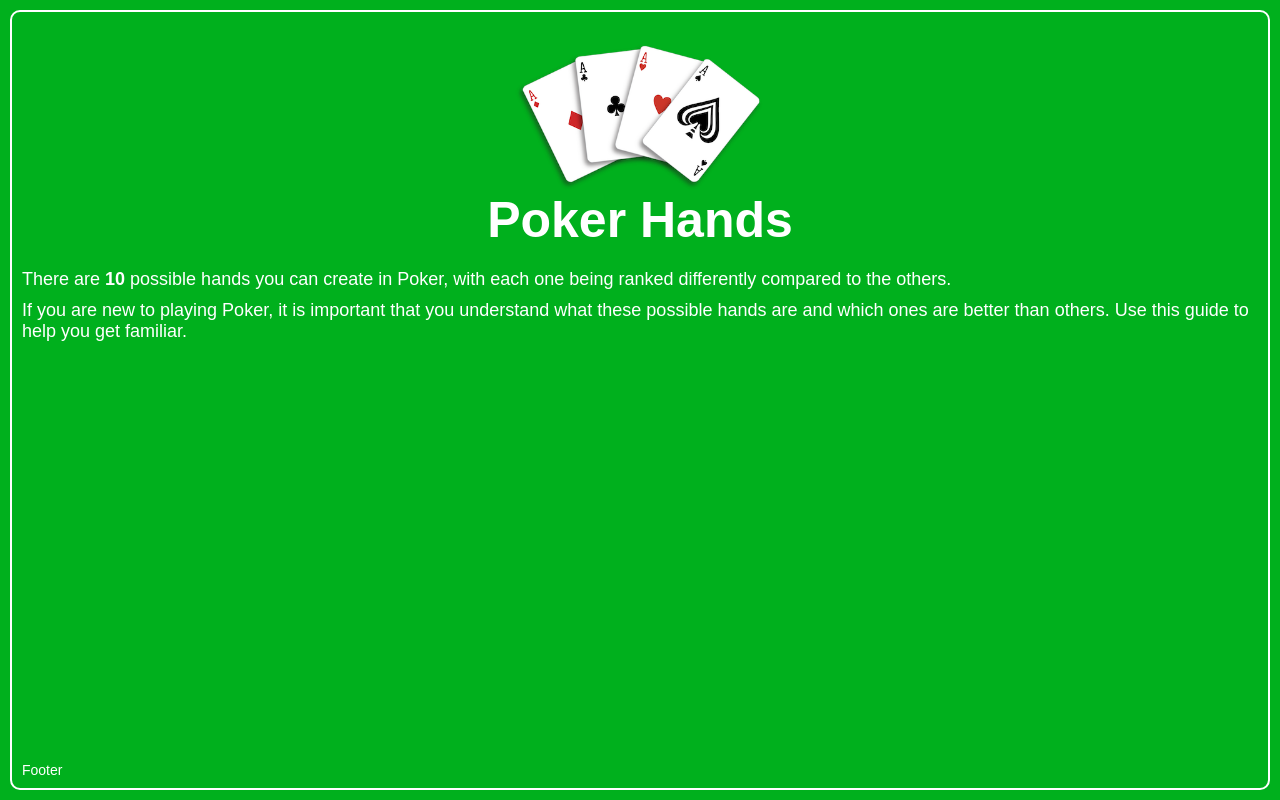
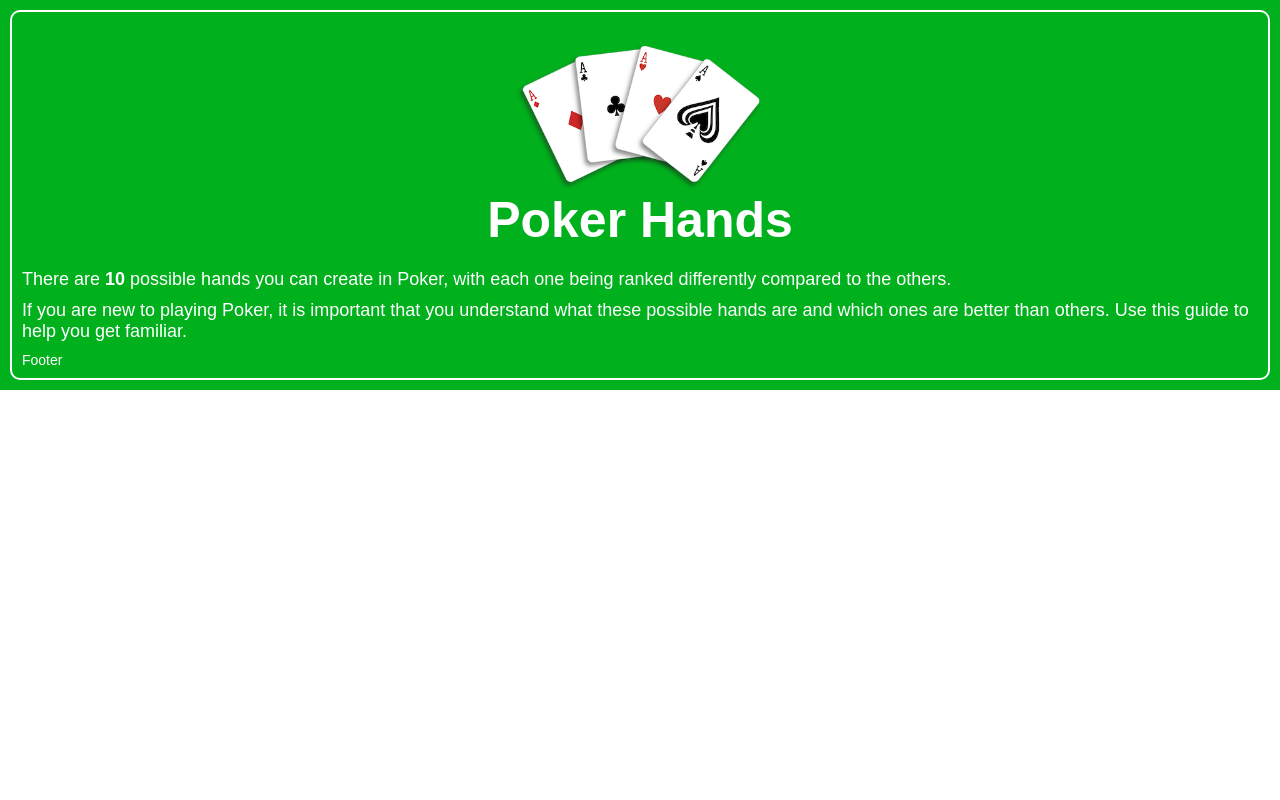
Before and after one commit to cjshelton/poker-hands, a Next.js app: page / in a window 1280 px wide. Built offline with nearby package versions, Linux system fonts and the light colour scheme.

Commit message:
Fix height

```diff
--- a/styles/Home.module.scss
+++ b/styles/Home.module.scss
@@ -2,13 +2,13 @@
 
 .home {
     background-color: $poker-green;
-    height: 100%;
+    min-height: 100%;
     padding: 1rem;
 
     color: $white;
 
     &__inner {
-        height: 100%;
+        min-height: 100%;
         display: flex;
         flex-direction: column;
         padding: 1rem;
@@ -45,9 +45,9 @@
     }
 
     &__intro {
+        margin-bottom: 1rem;
+
         font-size: 1.8rem;
-
-        margin-bottom: 1rem;
     }
 
     &__content {
--- a/styles/globals.scss
+++ b/styles/globals.scss
@@ -1,16 +1,16 @@
 html {
     font-size: 10px;
-    height: 100%;
+    min-height: 100%;
 }
 
 body {
     font-family: Arial, Helvetica, sans-serif;
-    height: 100%;
+    min-height: 100%;
     font-size: 1.4rem;
 }
 
 #__next {
-    height: 100%;
+    min-height: 100%;
 }
 
 a {
```
